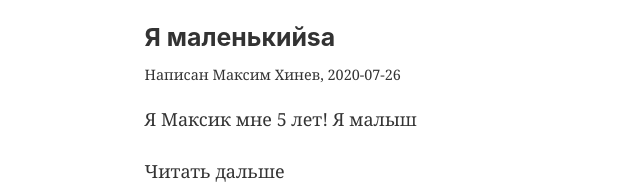
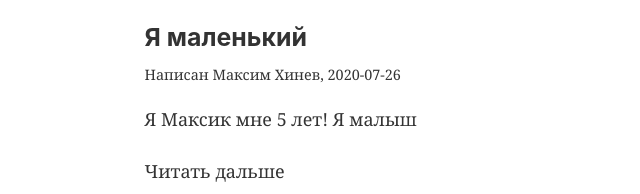
Before and after one commit to Daimon31999/presentation, a Gatsby site: page /blog in a window 1280 px wide. Shown: the part 247-441 px from the top of the page, 35-675 px from the left. Built offline with nearby package versions, Linux system fonts and the light colour scheme; Gatsby itself is replaced by a stand-in of ours.

Commit message:
Edited with TinaCMS

```diff
--- a/src/pages/2020.07.26-post-tree/index.md
+++ b/src/pages/2020.07.26-post-tree/index.md
@@ -1,5 +1,5 @@
 ---
-title: Я маленькийsa
+title: Я маленький
 path: /post-three
 date: '2020-07-26'
 author: Максим Хинев
```
